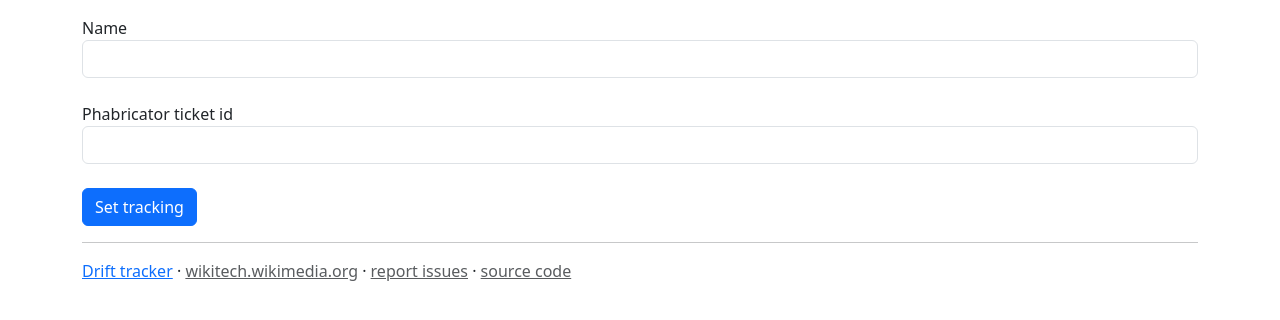
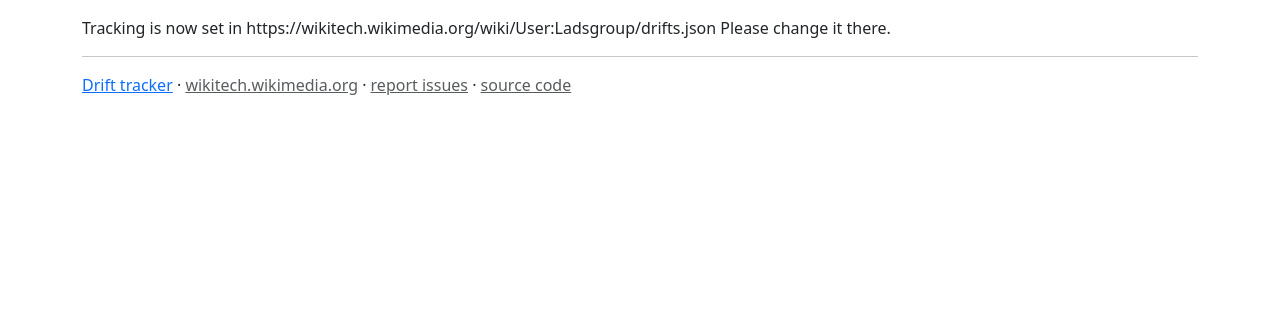
Before and after one commit to Ladsgroup/db-analyzor-tools, a Flask app: page /set-tracking in a window 1280 px wide. Shown: the part 46-366 px from the top of the page. Run offline with Flask 2, Linux system fonts and the light colour scheme; some libraries are stand-ins or nearby versions.

Commit message:
Remove set tracking
Prone to vandalism. Use Wikis!

```diff
--- a/drift-tracker/app.py
+++ b/drift-tracker/app.py
@@ -3,7 +3,6 @@
 from flask import Flask, redirect, render_template, request
 
 from drift_tracker.report import get_report
-from drift_tracker.tracking import set_tracking_internal
 
 app = Flask(__name__)
 
@@ -47,25 +46,10 @@
         'report.html', report=report_, stats=stats, duration=duration, start_time=start_time, end_time=end_time)
 
 
-@app.route("/set-tracking", methods=['POST'])
-@app.route("/set-tracking/", methods=['POST'])
-def set_tracking():
-    name = request.form['name'].strip()
-    tracking = request.form['tracking'].strip()
-    res = set_tracking_internal(name, tracking)
-    return render_template(
-        'set_tracking_done.html',
-        res=res)
-
-
 @app.route("/set-tracking", methods=['GET'])
 @app.route("/set-tracking/", methods=['GET'])
 def set_tracking_get():
-    return render_template(
-        'set_tracking.html',
-        name=request.args.get('name', '').strip(),
-        tracking=request.args.get('tracking', '').strip()
-    )
+    return render_template('set_tracking.html')
 
 
 if __name__ == "__main__":
--- a/drift-tracker/templates/set_tracking.html
+++ b/drift-tracker/templates/set_tracking.html
@@ -1,13 +1,6 @@
 {% extends "base.html" %}
 {% block content %}
-<form action="/set-tracking/" method="post">
-    <label for="name">Name</label><br>
-    <div class="ui corner labeled input">
-        <input class="form-control" type="text" name="name" id="name" required value="{{name}}"></div><br>
-    <label for="name">Phabricator ticket id</label><br>
-    <div class="ui corner labeled input">
-        <input class="form-control" type="text" name="tracking" id="tracking" required value="{{tracking}}"></div>
-    <br>
-    <button type="submit" class="btn btn-primary">Set tracking</button>
-</form>
+Tracking is now set in https://wikitech.wikimedia.org/wiki/User:Ladsgroup/drifts.json
+
+Please change it there.
 {% endblock %}
```
Also changed, not shown: drift-tracker/drift_tracker/tracking.py (+5 -24 lines).
